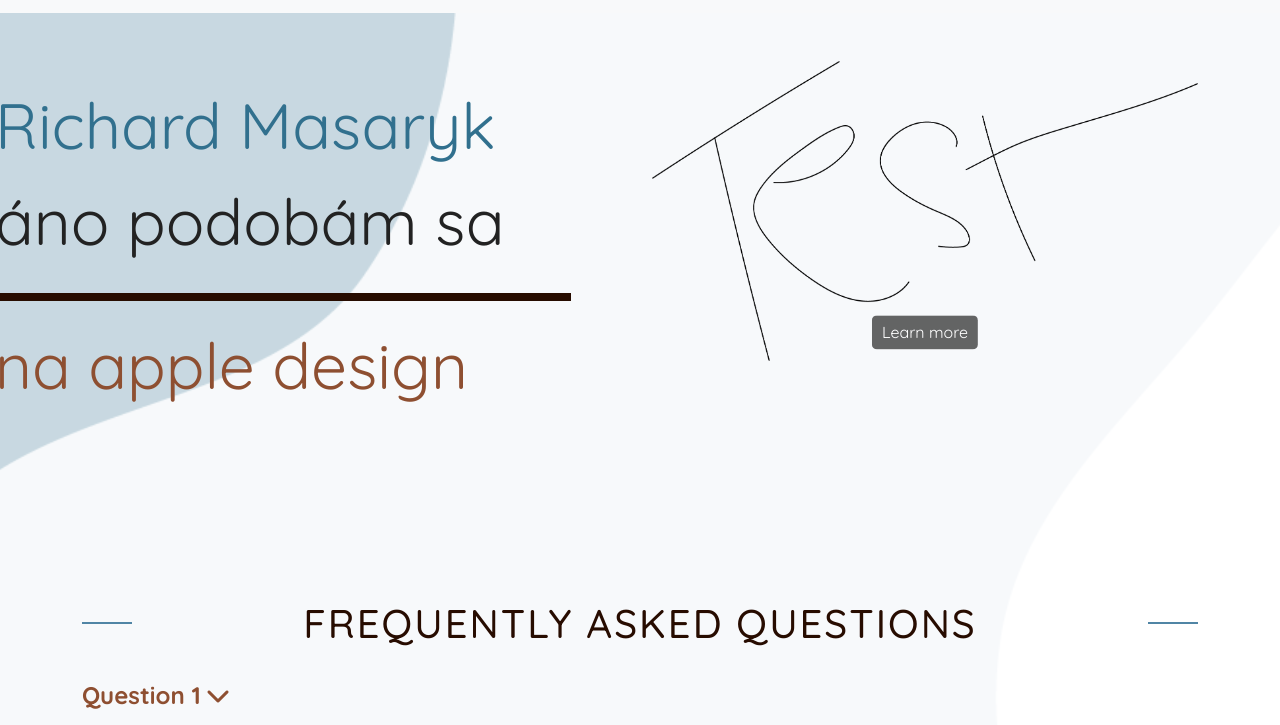
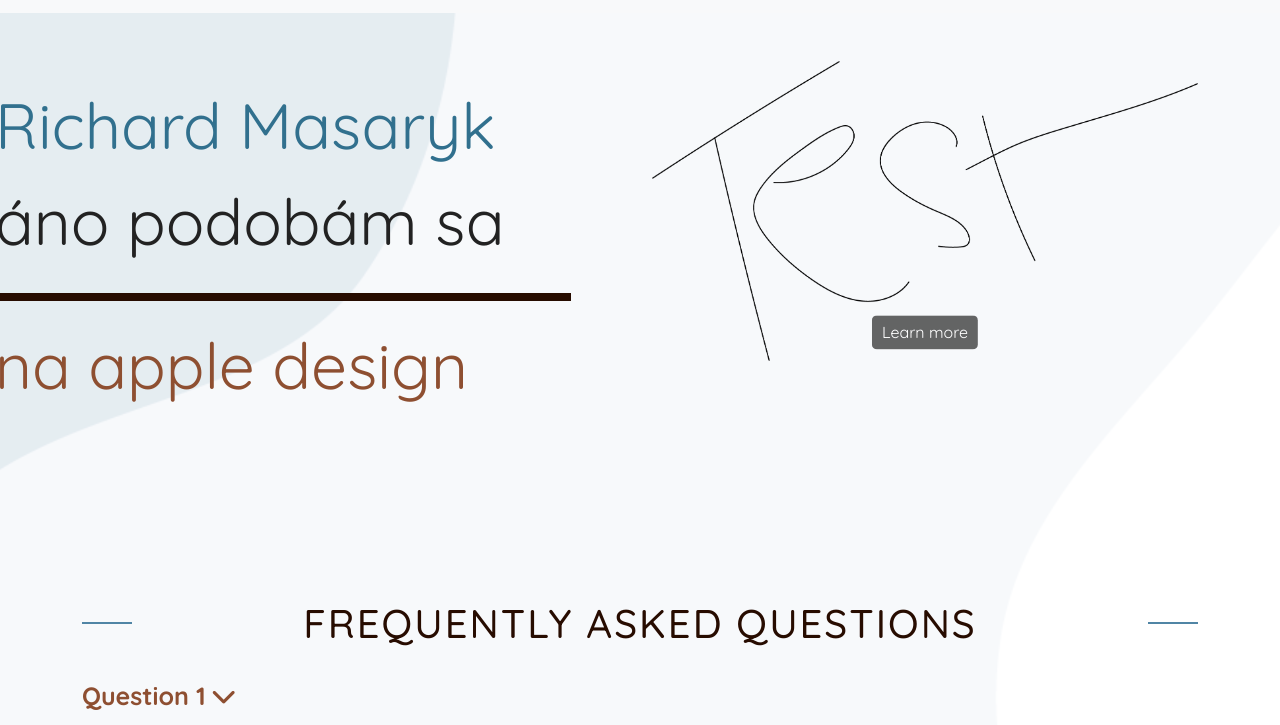
Before and after one commit to xpartla/Riso_web, a plain HTML site: page about.html in a window 1280 px wide. Shown: the part 69-794 px from the top of the page. Drawn offline with nearby package versions, Linux system fonts and the light colour scheme.

Commit message:
Graphic updates

```diff
--- a/style.css
+++ b/style.css
@@ -15,7 +15,7 @@
 }
 
 body {
-    background-image: url('simple3.png');
+    background-image: url('simple4.png');
     background-size: cover;
     background-repeat: no-repeat;
     background-attachment: fixed;
@@ -782,6 +782,7 @@ body {
     top: 50%;
     transform: translate(-50%, -50%);
     width: 90vmin;
+    margin:auto;
 }
 .animated-title > div {
     height: 50%;
@@ -834,7 +835,7 @@ body {
 
 .faq-question {
     font-weight: bold;
-    font-size: 3vmin;
+    font-size: 25px;
     color: var(--alt-main-color);
 }
 
@@ -842,7 +843,7 @@ body {
     display: none;
     padding: 10px 0;
     border-top: 1px solid var(--alt-secondary-color);
-    font-size: 3vmin;
+    font-size: 20px;
     color: var(--dark-text-color);
 }
 
```
Also changed, not shown: simple6.png (added).
